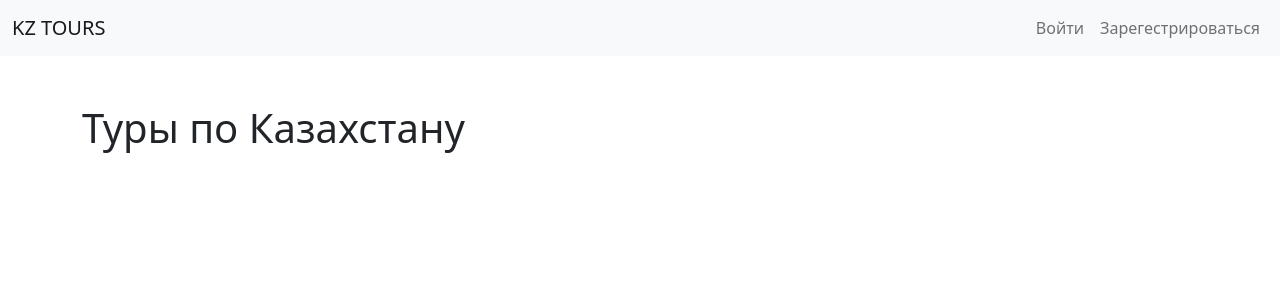
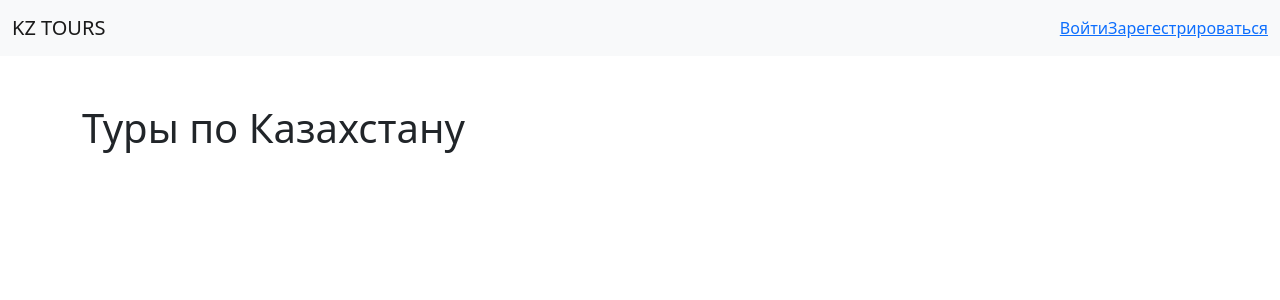
Before and after one commit to AttractorSchool/ESDP-AP-10-4, a Django app: page / in a window 1280 px wide. Shown: the top 300 px of the page. Run offline with Django 4.2, Linux system fonts and the light colour scheme; data that the repository does not hold is empty; some libraries are stand-ins or nearby versions.

Commit message:
исправление конфликтов шаблонов ЛК и представлений обновления пользователя

```diff
--- a/accounts/views/guide_profile_index.py
+++ b/accounts/views/guide_profile_index.py
@@ -9,7 +9,7 @@ from accounts.models import GuideProfile
 class GuideProfileView(UserPassesTestMixin, DetailView):
     model = GuideProfile
     template_name = 'account/guide_profile.html'
-    context_object_name = 'user_obj'
+    context_object_name = 'guide_profile'
 
     def get_context_data(self, **kwargs):
         context = super().get_context_data(**kwargs)
--- a/templates/base.html
+++ b/templates/base.html
@@ -16,7 +16,7 @@
             <ul class="navbar-nav">
                 {% if  user.is_authenticated and user.is_guide %}
                     <li>
-                        <a class="nav-link" href="{% url "tour_create" %}">Создать Тур</a>
+                        <a class="nav_item" href="{% url "tour_create" %}">Создать Тур</a>
                     </li>
                      <li class="nav-link">
                         <a href="{% url "guide-profile" user.guide_profile.pk %}">Личный кабинет</a>
@@ -24,14 +24,14 @@
                 {% endif %}
                 {% if user.is_authenticated %}
                     <li>
-                        <a class="nav-link" href="{% url "logout" %}">Выйти</a>
+                        <a class="nav-item" href="{% url "logout" %}">Выйти</a>
                     </li>
                 {% else %}
                     <li>
-                        <a class="nav-link" href="{% url "login" %}">Войти</a>
+                        <a class="nav-item" href="{% url "login" %}">Войти</a>
                     </li>
                     <li>
-                        <a class="nav-link" href="{% url "register" %}">Зарегестрироваться</a>
+                        <a class="nav-item" href="{% url "register" %}">Зарегестрироваться</a>
                     </li>
                 {% endif %}
                 {% block menu %}
```
Also changed, not shown: templates/account/guide_profile.html (+20 -15 lines).
